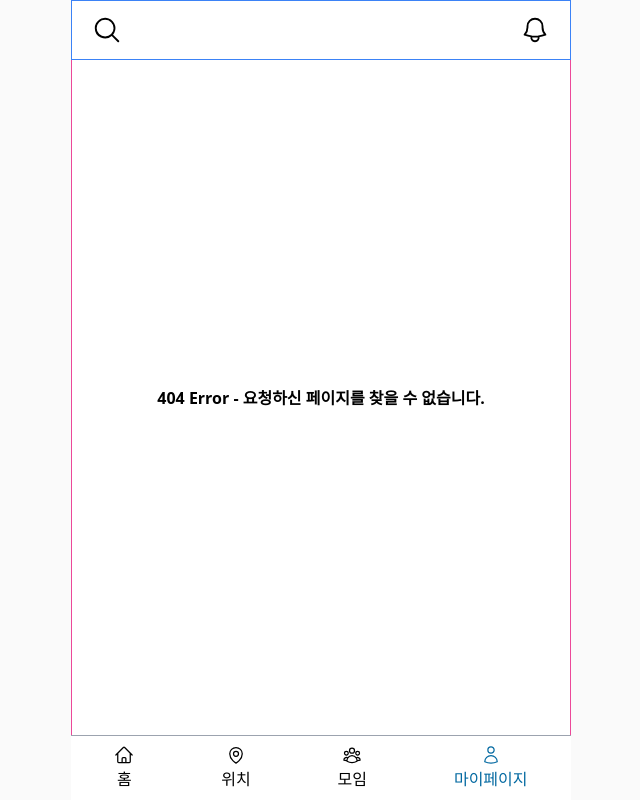
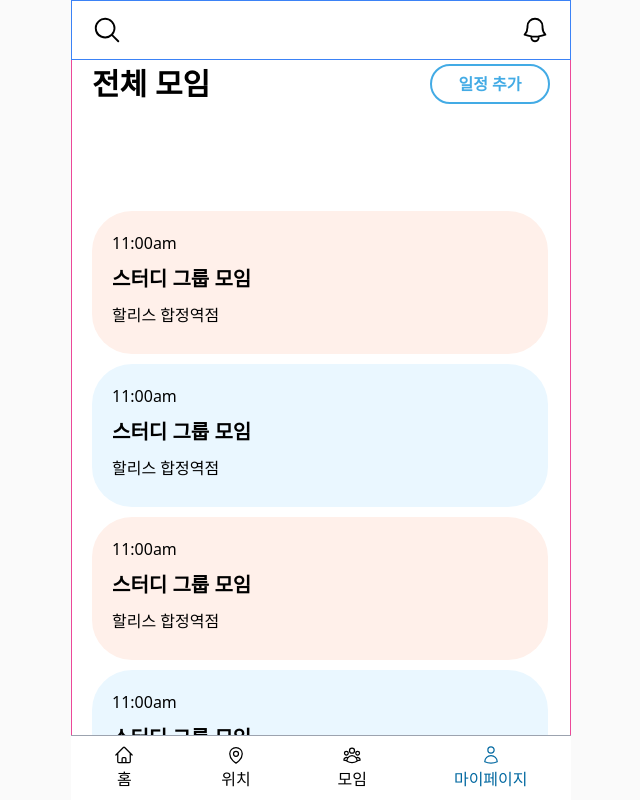
Before and after one commit to Mallang-Mallang/Damoim, a Next.js app: page /mypage in a window 1280 px wide. Before the commit this address had no page. Shown: the whole page, without its empty margins (319-959 px from the left). Built offline with nearby package versions, Linux system fonts and the light colour scheme.

Commit message:
[Web] New Mypage

```diff
--- /dev/null
+++ b/pages/mypage.tsx
@@ -0,0 +1,63 @@
+import Head from 'next/head';
+import Link from 'next/link';
+
+export default function Mypage() {
+  return (
+    <>
+      <Head>
+        <title>Create Next App</title>
+        <meta name="description" content="Generated by create next app" />
+        <meta name="viewport" content="width=device-width, initial-scale=1" />
+        <link rel="icon" href="/favicon.ico" />
+      </Head>
+
+      <div className="px-5 h-[910px] bg-white">
+        <div className="flex justify-between items-center mb-[105px]">
+          <h1 className="text-[30px] font-semibold">전체 모임</h1>
+          <Link href="./add_schedule">
+            <div className="flex border-2 border-[#43ABE5] text-[#43ABE5] font-semibold w-[120px] h-[40px] rounded-full justify-center items-center">
+              일정 추가
+            </div>
+          </Link>
+        </div>
+        <div className="w-full flex flex-wrap justify-between gap-y-[10px]">
+          <div className="w-[456px] h-[143px] bg-[#FFF0EA] rounded-[40px] p-5">
+            <div className="test-xl">11:00am</div>
+            <div className="py-[10px] font-semibold text-xl">
+              스터디 그룹 모임
+            </div>
+            <div className="test-xl">할리스 합정역점</div>
+          </div>
+          <div className="w-[456px] h-[143px] bg-[#EAF7FF] rounded-[40px] p-5">
+            <div className="test-xl">11:00am</div>
+            <div className="py-[10px] font-semibold text-xl">
+              스터디 그룹 모임
+            </div>
+            <div className="test-xl">할리스 합정역점</div>
+          </div>
+          <div className="w-[456px] h-[143px] bg-[#FFF0EA] rounded-[40px] p-5">
+            <div className="test-xl">11:00am</div>
+            <div className="py-[10px] font-semibold text-xl">
+              스터디 그룹 모임
+            </div>
+            <div className="test-xl">할리스 합정역점</div>
+          </div>
+          <div className="w-[456px] h-[143px] bg-[#EAF7FF] rounded-[40px] p-5">
+            <div className="test-xl">11:00am</div>
+            <div className="py-[10px] font-semibold text-xl">
+              스터디 그룹 모임
+            </div>
+            <div className="test-xl">할리스 합정역점</div>
+          </div>
+          <div className="w-[456px] h-[143px] bg-[#FFF0EA] rounded-[40px] p-5">
+            <div className="test-xl">11:00am</div>
+            <div className="py-[10px] font-semibold text-xl">
+              스터디 그룹 모임
+            </div>
+            <div className="test-xl">할리스 합정역점</div>
+          </div>
+        </div>
+      </div>
+    </>
+  );
+}
```
